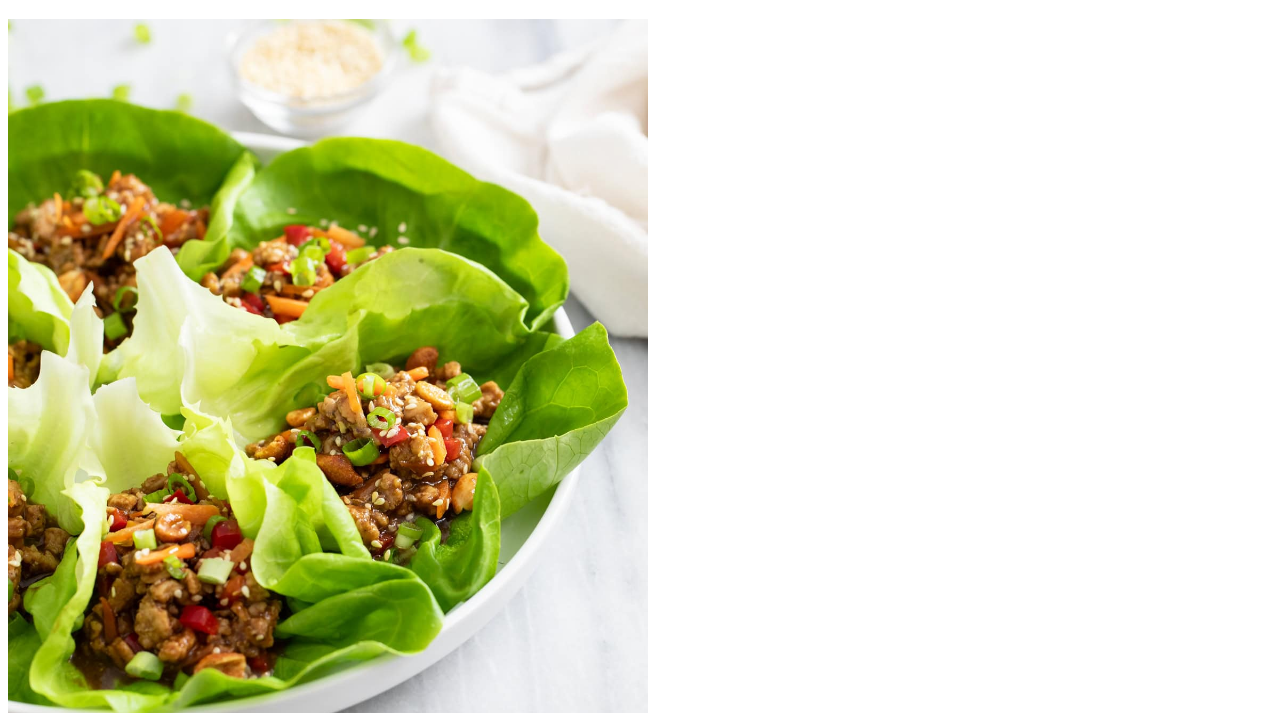
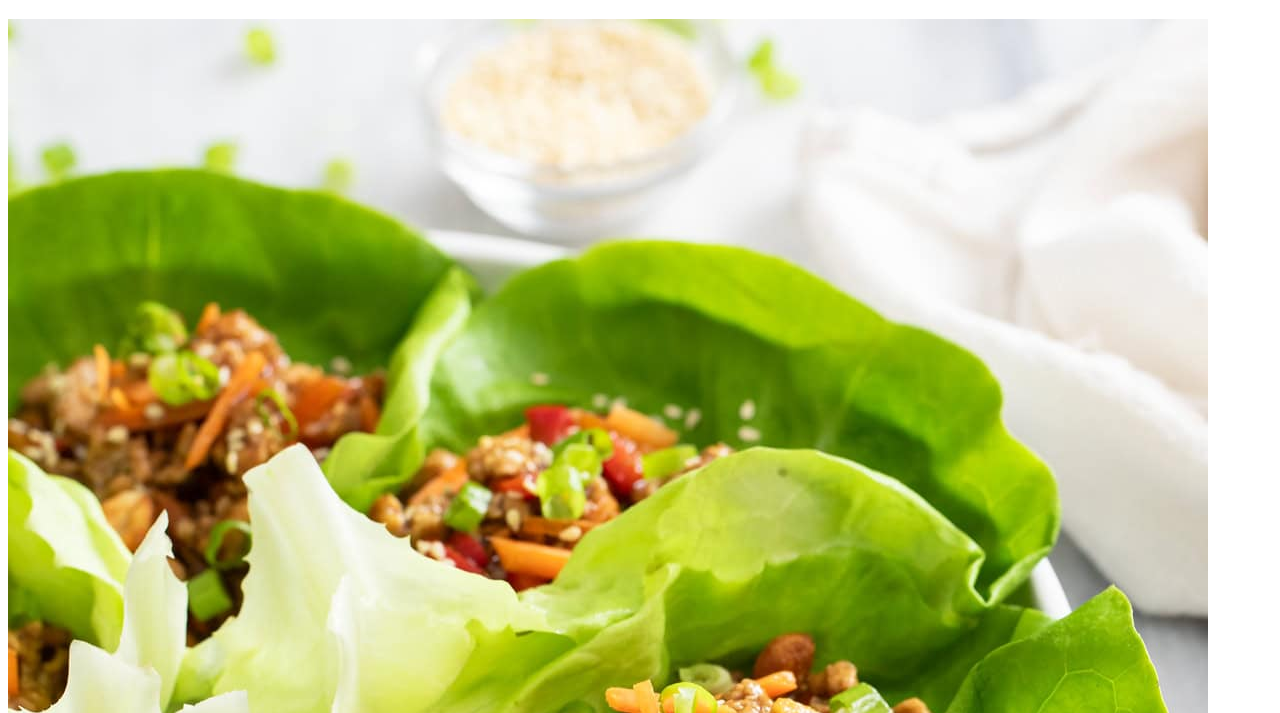
Before and after one commit to ryancarignan/odin-recipes, a plain HTML site: page recipes/chicken-lettuce-wraps.html in a window 1280 px wide. Shown: the part 87-800 px from the top of the page. Drawn offline with Linux system fonts and the light colour scheme.

Commit message:
Remove inline style from recipe images

```diff
--- a/recipes/chicken-lettuce-wraps.html
+++ b/recipes/chicken-lettuce-wraps.html
@@ -11,7 +11,7 @@
   <h1>Chicken Lettuce Wraps</h1>
 
   <div class="intro">
-    <img src="../images/chicken-lettuce-wraps-image.jpg" alt="image of a chicken lettuce wrap" style="width:50vw">
+    <img src="../images/chicken-lettuce-wraps-image.jpg" alt="image of a chicken lettuce wrap">
     <h2>Description</h2>
     <p>These healthy and flavorful wraps will make you never want to order from PF-Changs again! Recipe from theCozyCook.com</p>
   </div>
```
Also changed, not shown: recipes/lasagna.html (+1 -1 lines).
